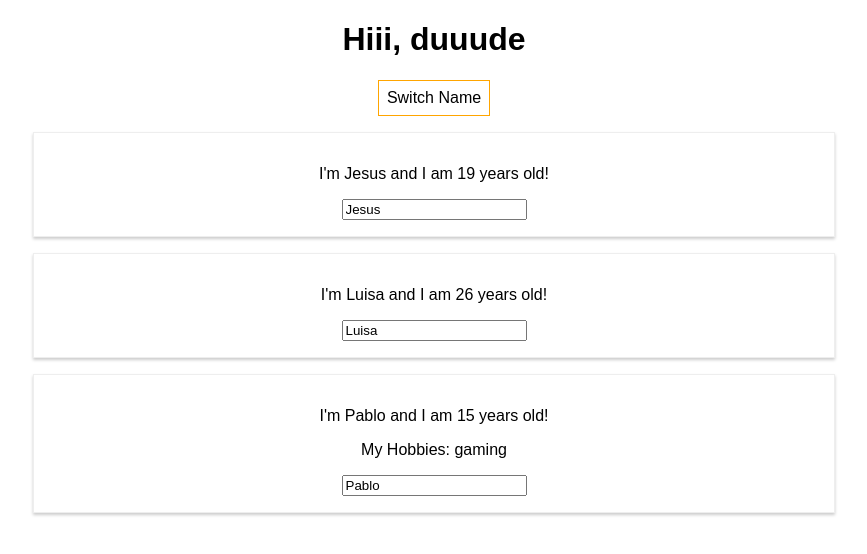
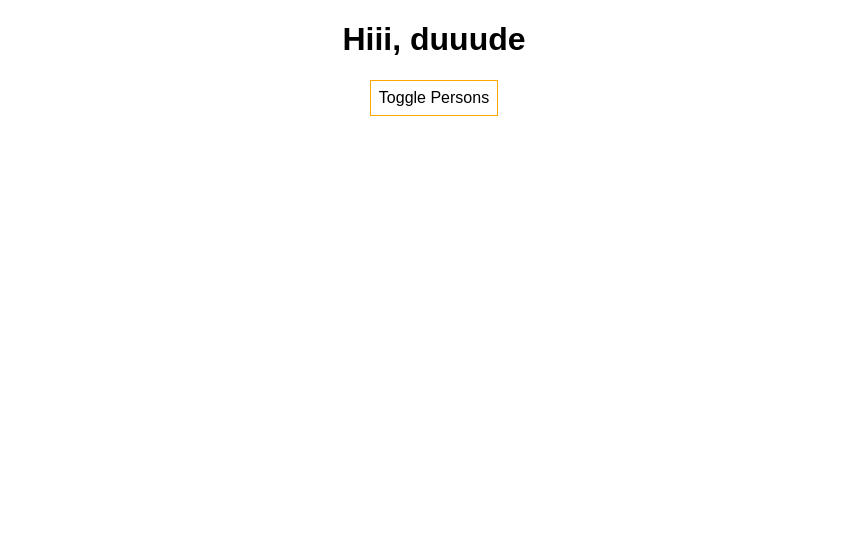
Before and after one commit to jesusmacedo-globant/react-complete-guide, a React (Create React App) app: page / in a window 1280 px wide. Shown: the top 554 px of the page, without its empty margins (206-1073 px from the left). Built offline with nearby package versions, Linux system fonts and the light colour scheme.

Commit message:
Section 4, lesson 53. Render Content Conditionally.

```diff
--- a/src/App.js
+++ b/src/App.js
@@ -24,6 +24,7 @@ class App extends Component {
                 age: 15,
             },
         ],
+        showPersons: false,
     };
 
     /**
@@ -73,6 +74,14 @@ class App extends Component {
     };
 
     /**
+     * * Always remember to create copies of values for avoiding state manipulation directly.
+     */
+    togglePersonsHandler = () => {
+        const doesShow = this.state.showPersons;
+        this.setState({ showPersons: !doesShow });
+    };
+
+    /**
      * Always required in components and it always has to return HTML content.
      */
     render() {
@@ -89,15 +98,16 @@ class App extends Component {
         // * the content inside the component tag will be recieved inside the component as props.children
         // > this.myFunction.bind(this, 'data') this is the preferred way of passing data to a function, recommended
         // ! () => this.myFunction('data') this will work but components are reloaded continously, NOT recommended
+        // * we can add simple expressions in order to render/hide content: both of them must be wrapped inside {}
         return (
             <div className="App">
                 <h1>Hiii, duuude</h1>
-                <button
-                    onClick={this.switchNameHandler.bind(this, 'Gandalf')}
-                    style={customStyle}
-                >
-                    Switch Name
+                <button onClick={this.togglePersonsHandler} style={customStyle}>
+                    Toggle Persons
                 </button>
+
+                {this.state.showPersons ? (
+                    <div>
                         <Person
                             name={this.state.persons[0].name}
                             age={this.state.persons[0].age}
@@ -110,10 +120,15 @@ class App extends Component {
                         <Person
                             name={this.state.persons[2].name}
                             age={this.state.persons[2].age}
-                    onClick={() => this.switchNameHandler('Saruman')}
+                            onClick={this.switchNameHandler.bind(
+                                this,
+                                'Saruman'
+                            )}
                         >
                             My Hobbies: gaming
                         </Person>
+                    </div>
+                ) : null}
             </div>
         );
 
```
Lines whose indentation alone changed are shown as unchanged.
